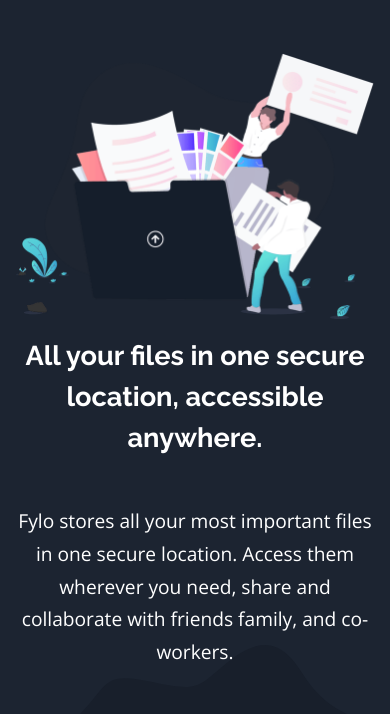
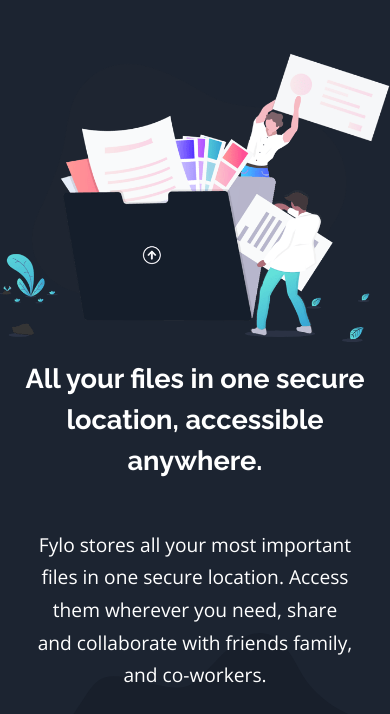
Before and after one commit to emmanuelakbi/SideHustle-Group-67-Capstone-Project-1, a plain HTML site: page index.html in a window 390 px wide. Shown: the part 107-821 px from the top of the page. Drawn offline with nearby package versions, Linux system fonts and the light colour scheme.

Commit message:
fixed bugs in header

```diff
--- a/css/style.css
+++ b/css/style.css
@@ -234,7 +234,6 @@ section#features {
   }
 
   /* ========== (PHONES) NAVBAR ========== */
-
   .nav__logo img {
     width: 60%;
   }
@@ -244,15 +243,22 @@ section#features {
   }
 
   /* ========== (PHONES) HEADER ========== */
+  .header__container {
+    width: 100%;
+    background-image: url("../images/bg-curvy-mobile.svg");
+    background-position: bottom;
+    background-repeat: no-repeat;
+    background-size: contain;
+  }
 
   .header__bottom h1 {
     font-size: 1.7rem;
-    width: 100%;
+    width: 90%;
   }
 
   .header__bottom p {
     font-size: 1.2rem;
-    width: 100%;
+    width: 82%;
   }
 
   .features__container {
```
